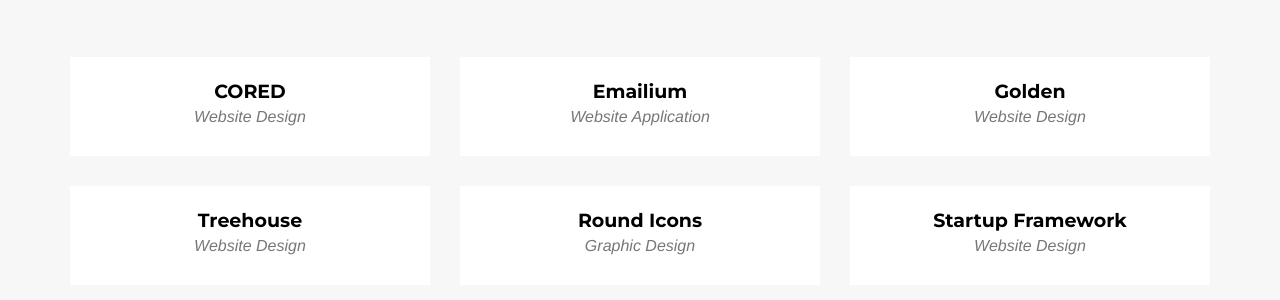
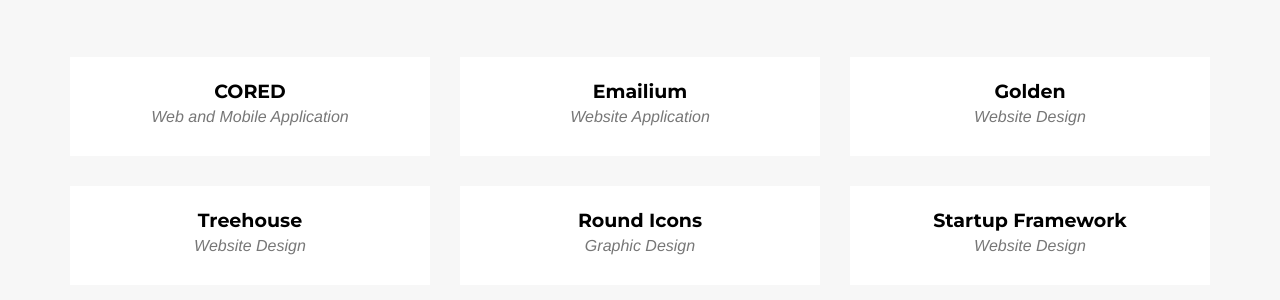
Before and after one commit to coderack/coderack.github.io, a Jekyll site: the page built from _posts/2014-07-18-project-1.markdown, in a window 1280 px wide and 900 px high, scrolled down 1514 px. Shown: the part 152-452 px from the top of the window. Built offline with Jekyll 4.4.1, drawn with Linux system fonts in a browser that asks for light colours; some web fonts are replaced.

Commit message:
Updated 2014-07-18-project-1.markdown

```diff
--- a/_posts/2014-07-18-project-1.markdown
+++ b/_posts/2014-07-18-project-1.markdown
@@ -1,9 +1,9 @@
 ---
 title: CORED
-subtitle: Website Design
+subtitle: Web and Mobile Application
 layout: default
 "modal-id": 1
-date: 2015-01-01
+date: 2015-01-01T00:00:00.000Z
 img: dreams.png
 thumbnail: "dreams-thumbnail.png"
 alt: "image-alt"
@@ -16,6 +16,7 @@
 
 
 
+
 We built a mobile application using an html5 hybrid application called ionic. CORED truly is “the Guidance Counselor In Your Pocket.” It is the most sophisticated and personable college finder app for discovering schools, connecting with other students looking for schools, and finding your perfect match.
 
 CORED is a college finder, yes; but it is really so much more. Your run-of-the-mill college finder has limited information on schools and doesn’t allow much room for you to customize your experience and express your personality. We are a college finder that matches you to schools, not the other way around. Take fun, quirky quizzes, connect with peers and current college students, and see specifically how and why you match with colleges. Learn about them, get a better grasp of what’s out there, and have fun in the process.
```
